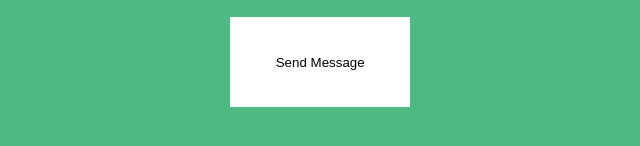
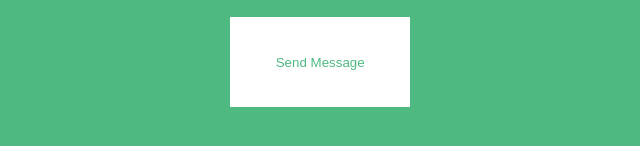
Before and after one commit to DarinSmith86/CSS-Form-Exercise, a plain HTML site: page index.html in a window 1280 px wide. Shown: the part 480-626 px from the top of the page, 315-955 px from the left. Drawn offline with Linux system fonts and the light colour scheme.

Commit message:
changed font color in submit button

```diff
--- a/style.css
+++ b/style.css
@@ -44,4 +44,5 @@ textarea {
   border: none;
   width: 180px;
   height: 90px;
+  color: #4EB980;
 }
```
